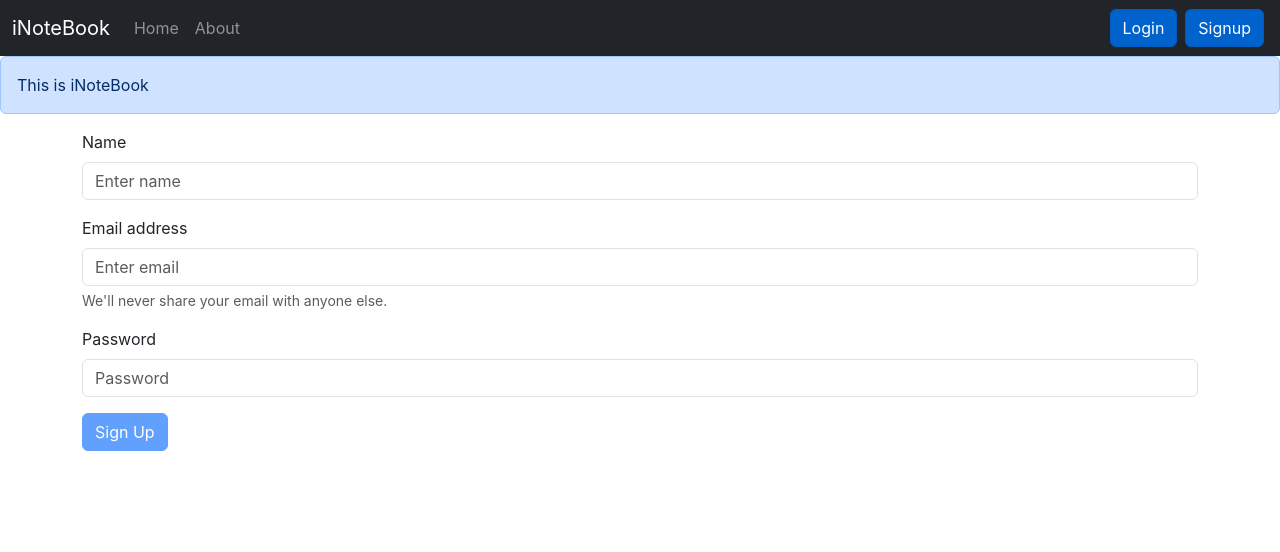
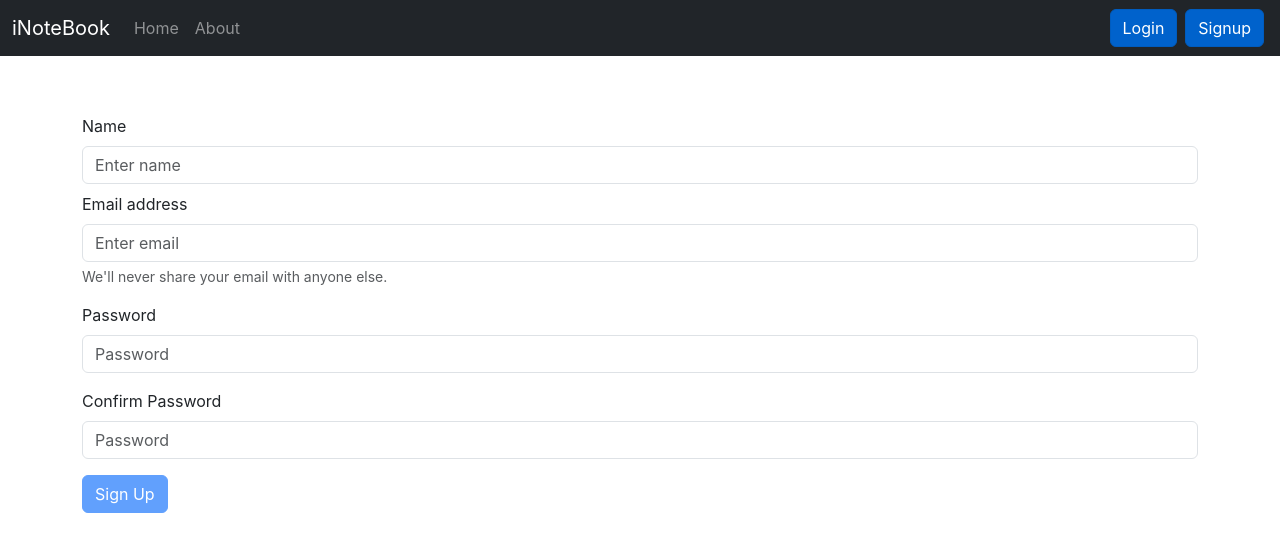
Before and after one commit to BKAPADIA04/inotebook, a React (Create React App) app: page /signup in a window 1280 px wide. Shown: the top 552 px of the page. Built offline with nearby package versions, Linux system fonts and the light colour scheme.

Commit message:
Alerts Added

```diff
--- a/src/App.js
+++ b/src/App.js
@@ -1,5 +1,4 @@
 import "./App.css";
-// import About from "./components/About";
 import Home from "./components/Home";
 import Navbar from "./components/Navbar";
 import { BrowserRouter as Router, Routes, Route } from "react-router-dom";
@@ -8,21 +7,35 @@ import Alert from "./components/Alert";
 import About from "./components/About";
 import Login from "./components/Login";
 import Signup from "./components/Signup";
-// import AddNote from "./components/AddNote";
+import React, { useState } from 'react';
+
 
 function App() {
+
+  const [alert, setAlert] = useState(null);
+  const showAlert = (message, type)=>{
+    setAlert({
+      msg: message,
+      type: type
+    })
+    setTimeout(() => {
+        setAlert(null);
+    }, 1500);
+}
+
+
   return (
     <>
       <NoteState>
         <Router>
           <Navbar />
-          <Alert message = "This is iNoteBook"/>
+          <Alert alert={alert}/>
           <div className="container">
             <Routes>
-              <Route path="/" element={<Home />}></Route>
+              <Route path="/" element={<Home showAlert = {showAlert}/>}></Route>
               <Route path="/about" element={<About />}></Route>
-              <Route path="/login" element={<Login />}></Route>
-              <Route path="/signup" element={<Signup />}></Route>
+              <Route path="/login" element={<Login showAlert = {showAlert}/>}></Route>
+              <Route path="/signup" element={<Signup showAlert = {showAlert}/>}></Route>
             </Routes>
           </div>
         </Router>
--- a/src/components/AddNote.js
+++ b/src/components/AddNote.js
@@ -1,6 +1,6 @@
 import React, { useContext, useState } from "react";
 import NoteContext from "../context/note/NoteContext";
-export default function AddNote() {
+export default function AddNote(props) {
   const context = useContext(NoteContext);
   const { addNote } = context;
 
@@ -15,6 +15,7 @@ export default function AddNote() {
     event.target.name = event.target.value;
     // console.log(note.title,note.description,note.tag);
     addNote(note.title,note.description,note.tag);
+    props.showAlert("Note Added Successfully","success");
     const form = document.getElementById('form_addNote');
     form.reset();
   };
--- a/src/components/Alert.js
+++ b/src/components/Alert.js
@@ -1,9 +1,20 @@
 import React from "react";
 
 export default function Alert(props) {
+  const capitalize = (word) => {
+    const lower = word.toLowerCase();
+    return lower.charAt(0).toUpperCase() + lower.slice(1);
+  };
   return (
-    <div className="alert alert-primary" role="alert">
-      {props.message}
+    <div style={{ height: "50px" }}>
+      {props.alert && (
+        <div
+          className={`alert alert-${props.alert.type} alert-dismissible fade show`}
+          role="alert"
+        >
+          <strong>{capitalize(props.alert.type==="danger"?"error":props.alert.type)}</strong>: {props.alert.msg}
+        </div>
+      )}
     </div>
   );
 }
--- a/src/components/Home.js
+++ b/src/components/Home.js
@@ -2,15 +2,15 @@ import React from "react";
 // import NoteContext from "../context/note/NoteContext";
 import Notes from "./Notes";
 
-export default function Home() {
+export default function Home(props) {
   // const context = useContext(NoteContext);
   // const { notes, setNotes } = context;
   // console.log(typeof(notes));
   // console.log(context.notes);
-
+  const {showAlert} = props;
   return (
     <>
-      <Notes/>
+      <Notes showAlert = {showAlert}/>
     </>
   );
 }
--- a/src/components/Login.js
+++ b/src/components/Login.js
@@ -2,7 +2,7 @@ import React, { useState } from "react";
 import { useNavigate } from "react-router-dom";
 // import {useHistory} from 'react-router-dom' ;
 
-export default function Login() {
+export default function Login(props) {
   const [credentials, setCredentials] = useState({ email: "", password: "" });
 
   let navigate = useNavigate();
@@ -33,26 +33,27 @@ export default function Login() {
     console.log(data);
 
     if (data.success === true) {
-
+      props.showAlert("Logged In Successfully","success");
       setCredentials({ email: "", password: "" });
       localStorage.setItem("token", data.authToken);
       navigate("/");
     } else {
-      alert("Login with correct credentials");
+      props.showAlert("Please Login With Correct Credentials","danger");
     }
   };
-  let validEmail = (email) => {
-    const emailFormat =
-      /^[a-zA-Z0-9.!#$%&'*+/=?^_`{|}~-]+@[a-zA-Z0-9](?:[a-zA-Z0-9-]{0,61}[a-zA-Z0-9])?(?:\.[a-zA-Z0-9](?:[a-zA-Z0-9-]{0,61}[a-zA-Z0-9])?)*$/;
-    return emailFormat.test(email);
-  }
+    let validEmail = (email) => {
+        const emailFormat =
+        /^[a-zA-Z0-9.!#$%&'*+/=?^_`{|}~-]+@[a-zA-Z0-9](?:[a-zA-Z0-9-]{0,61}[a-zA-Z0-9])?(?:\.[a-zA-Z0-9](?:[a-zA-Z0-9-]{0,61}[a-zA-Z0-9])?)*$/;
+        return emailFormat.test(email);
+    }
     let isPasswordEmpty = (password) => {
       return password.length === 0;
     }
 
+
   return (
     <form id="form_login" onSubmit={handleSubmit}>
-      <div className="form-group">
+      <div className="form-group my-2">
         <label htmlFor="exampleInputEmail1">Email address</label>
         <input
           type="email"
--- a/src/components/Notes.js
+++ b/src/components/Notes.js
@@ -3,7 +3,7 @@ import NoteContext from "../context/note/NoteContext";
 import NotesItem from "./NotesItem";
 import AddNote from "./AddNote";
 
-export default function Notes() {
+export default function Notes(props) {
   const context = useContext(NoteContext);
   const { notes, getNotes ,editNote} = context;
 
@@ -19,6 +19,7 @@ export default function Notes() {
     event.target.name = event.target.value;
     console.log("Updating the note ...",note);
     editNote(note.id,note.etitle,note.edescription,note.etag);
+    props.showAlert("Note Updated Successfully","success");
     refClose.current.click();
   };
 
@@ -39,7 +40,7 @@ export default function Notes() {
 
   return (
     <>
-      <AddNote />
+      <AddNote showAlert = {props.showAlert}/>
 
       <button
         ref={ref}
@@ -150,7 +151,7 @@ export default function Notes() {
           {notes.length === 0 && 'No Notes To Display'}
         </div>
         {notes.map((note, index) => {
-          return <NotesItem key={index} updateNote={updateNote} note={note} />;
+          return <NotesItem showAlert = {props.showAlert} key={index} updateNote={updateNote} note={note} />;
         })}
       </div>
     </>
--- a/src/components/NotesItem.js
+++ b/src/components/NotesItem.js
@@ -9,6 +9,7 @@ export default function NotesItem(props) {
   const deleteNoteLocal = () => {
     // console.log(note._id);
     deleteNote(note._id);
+    props.showAlert("Note Deleted Successfully","success");
   }
   // const editNoteLocal = (title,description,tag) => {
   //   console.log("edit");
--- a/src/components/Signup.js
+++ b/src/components/Signup.js
@@ -1,7 +1,7 @@
 import React, { useState } from "react";
 import { useNavigate } from "react-router-dom";
 
-export default function Signup() {
+export default function Signup(props) {
 
     const [credentials, setCredentials] = useState({ name: "",email: "", password: "",cpassword: "" });
 
@@ -15,6 +15,12 @@ export default function Signup() {
 
   const handleSubmit = async (event) => {
     event.preventDefault();
+
+    if(credentials.password !== credentials.cpassword) {
+        props.showAlert("Password and Confirm Password are not equal","danger");
+        return;
+    }
+
     // console.log(credentials.password);
     const url = `${host}api/user_auth/`;
 
@@ -34,12 +40,18 @@ export default function Signup() {
     console.log(data);
 
     if (data.success === true) {
-
+    props.showAlert("Signup Successful","success");
       setCredentials({ name:"",email: "", password: "", cpassword: ""});
       localStorage.setItem("token", data.authToken);
       navigate("/");
     } else {
-      alert("Login with correct credentials");
+        console.log(data.errors);
+        for (const errorObject of data.errors.array()) {
+            const errorMsg = errorObject.msg;
+            console.log(errorMsg);
+
+          }
+      props.showAlert("This Account Details Are Invalid","danger")
     }
   };
 
@@ -55,7 +67,7 @@ export default function Signup() {
 
   return (
     <form id="form_login" onSubmit={handleSubmit}>
-    <div className="form-group">
+    <div className="form-group my-2">
     <label htmlFor="exampleInputEmail1">Name</label>
         <input
           type="text"
@@ -99,9 +111,22 @@ export default function Signup() {
           required
         ></input>
       </div>
+      <div className="form-group">
+      <label htmlFor="exampleInputPassword2">Confirm Password</label>
+      <input
+        type="password"
+        className="form-control"
+        id="exampleInputPassword2"
+        name="cpassword"
+        placeholder="Password"
+        onChange={handleChange}
+        value={credentials.cpassword}
+        required
+      ></input>
+    </div>
       <button
         disabled={
-          !validEmail(credentials.email) || isPasswordEmpty(credentials.password)
+          !validEmail(credentials.email) || isPasswordEmpty(credentials.password) || isPasswordEmpty(credentials.cpassword)
         }
         type="submit"
         className="btn btn-primary"
```
Also changed, not shown: src/context/note/NoteState.js (line endings or trailing spaces).
